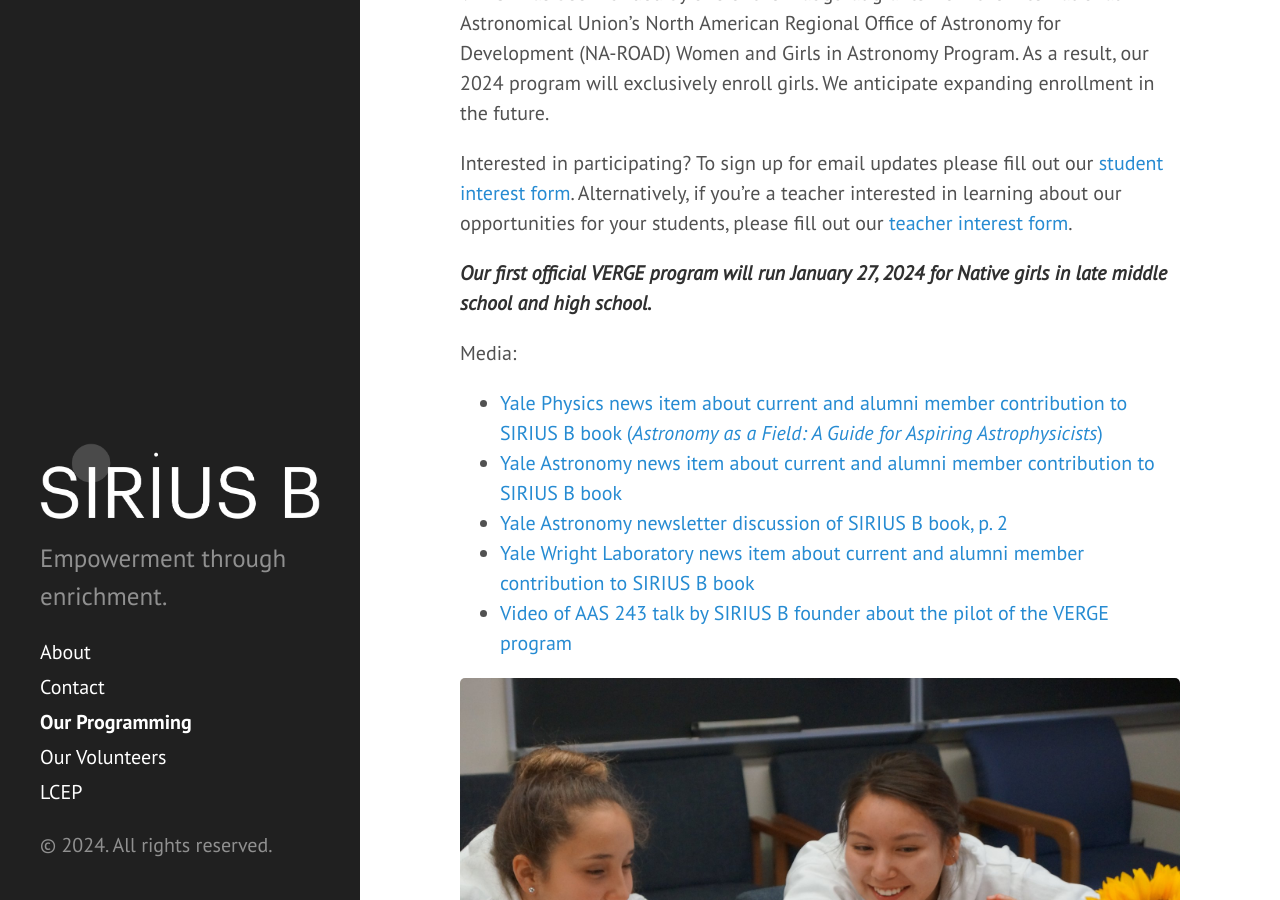
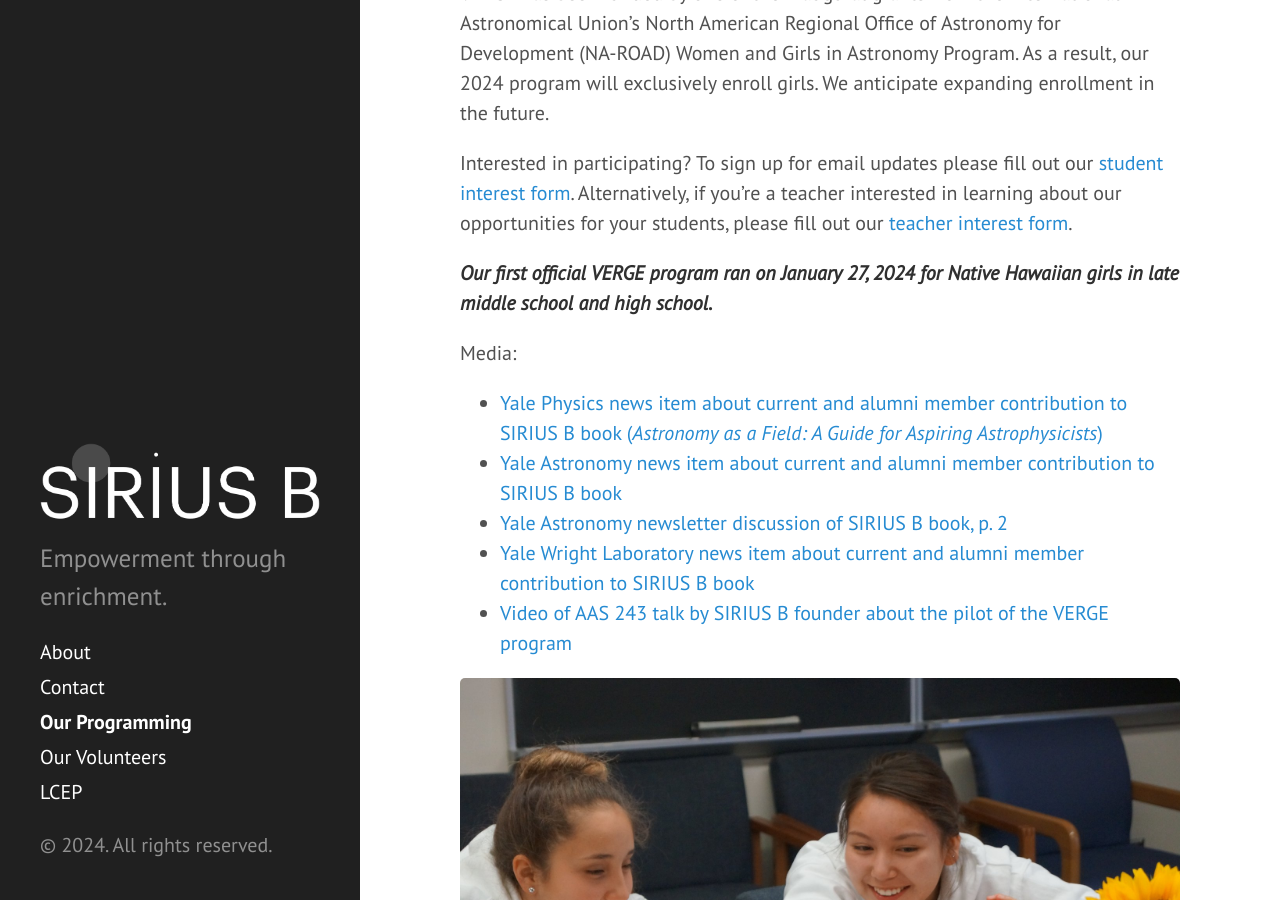
Before and after one commit to siriusb-org/siriusb-org.github.io, a Jekyll site: the page built from programming.md, in a window 1280 px wide and 900 px high, scrolled down 1715 px. Built offline with Jekyll 4.4.1, drawn with Linux system fonts in a browser that asks for light colours; some of the changed text lies outside the part shown.

```diff
--- a/programming.md
+++ b/programming.md
@@ -33,7 +33,7 @@ VERGE has been funded by one of the inaugural grants from the International Astr
 
 Interested in participating? To sign up for email updates please fill out our [student interest form](https://forms.gle/wqmpexV7VcYHF4hC7){:target="_blank"}. Alternatively, if you're a teacher interested in learning about our opportunities for your students, please fill out our [teacher interest form](https://forms.gle/Dvaod8XKwJD1te396){:target="_blank"}.
 
-***Our first official VERGE program will run January 27, 2024 for Native girls in late middle school and high school.***
+***Our first official VERGE program ran on January 27, 2024 for Native Hawaiian girls in late middle school and high school.***
 
 Media:
 - [Yale Physics news item about current and alumni member contribution to SIRIUS B book (*Astronomy as a Field: A Guide for Aspiring Astrophysicists*)](https://physics.yale.edu/news/yale-astronomy-and-physics-members-contribute-guide-aspiring-astrophysicists){:target="_blank"}
```
Also changed, not shown: other parts of programming.md (+9 -0 lines), 3 other files.
